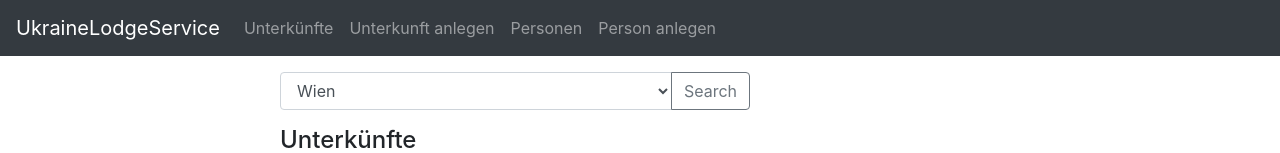
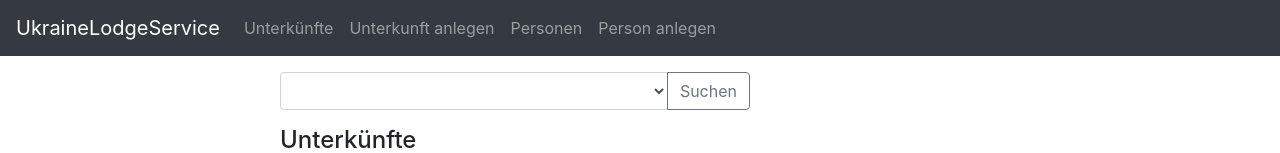
Before and after one commit to klaralovesdrawing/ukraineLodgeService2, a React (Create React App) app in the folder ui/: page / in a window 1280 px wide. Shown: the top 153 px of the page. Built offline with nearby package versions, Linux system fonts and the light colour scheme; no server answers.

Commit message:
DefaultSuche Unterkünfte

```diff
--- a/ui/src/components/lodge-list.component.js
+++ b/ui/src/components/lodge-list.component.js
@@ -99,10 +99,11 @@ export default class LodgeList extends Component {
           <div className="input-group mb-3">
             <select
             className="form-control"
-            placeholder="Suche nach Name"
+            placeholder="Suche nach Region"
             value={searchName}
             onChange={this.onChangeSearchRegion}
             >
+              <option value=""> </option>
               <option value="Wien">Wien</option>
                     <option value="Niederösterreich">Niederösterreich</option>
                     <option value="Burgenland">Burgenland</option>
@@ -120,7 +121,7 @@ export default class LodgeList extends Component {
                 type="button"
                 onClick={this.searchRegion}
               >
-                Search
+                Suchen
               </button>
             </div>
           </div>
```
